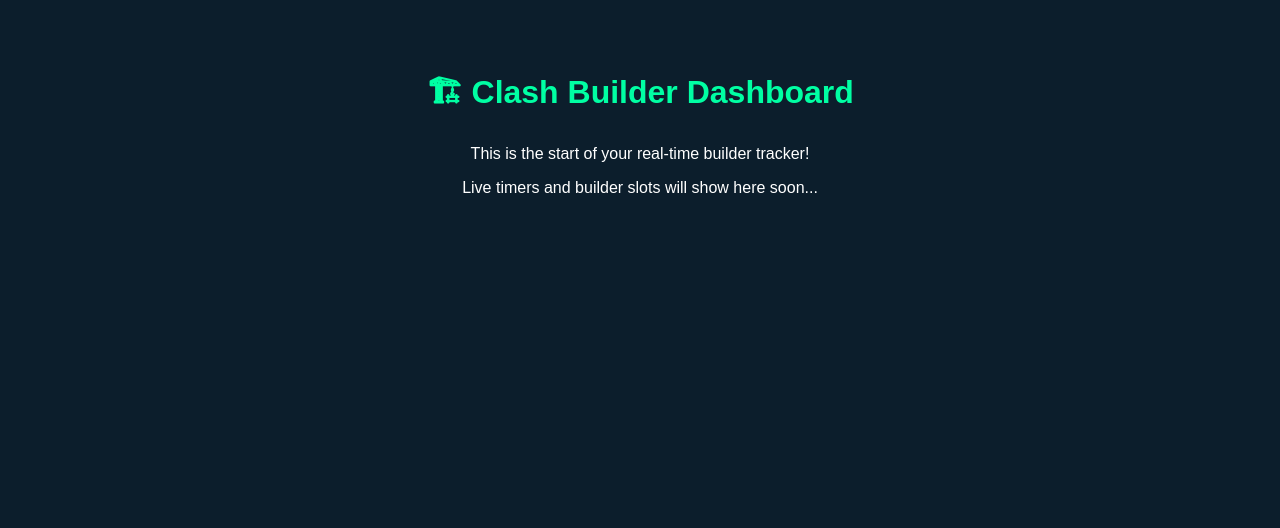
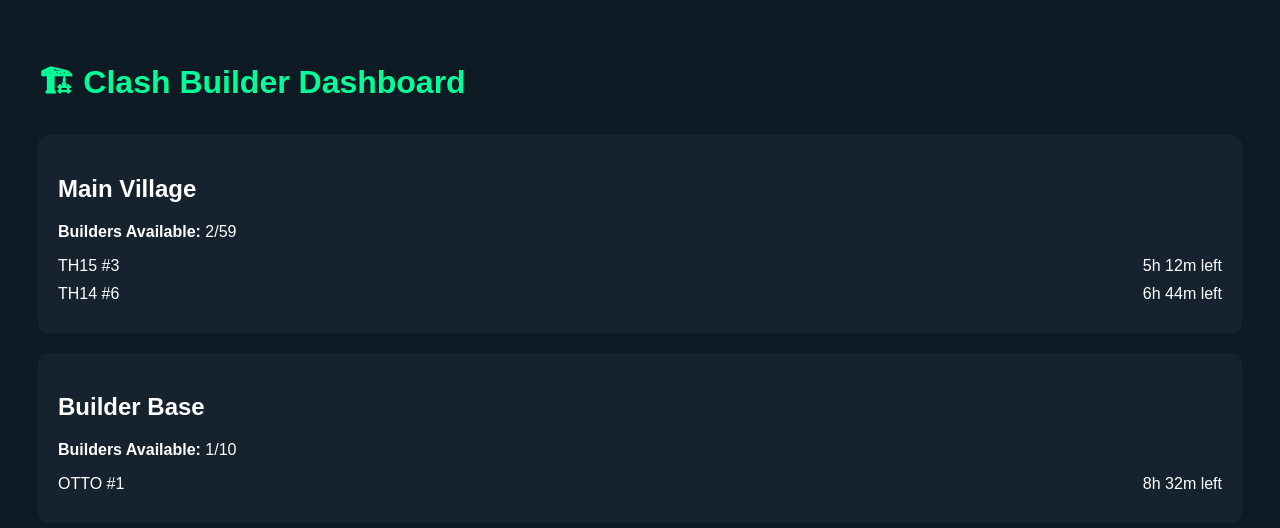
Before and after one commit to COCUSERDASH/clash-dashboard, a plain HTML site: page index.html in a window 1280 px wide. Drawn offline with Linux system fonts and the light colour scheme.

Commit message:
Update index.html

```diff
--- a/index.html
+++ b/index.html
@@ -1,24 +1,49 @@
 <!DOCTYPE html>
-<html>
+<html lang="en">
 <head>
-    <title>My Clash Dashboard</title>
-    <meta charset="UTF-8" />
+  <meta charset="UTF-8">
+  <title>Clash Builder Dashboard</title>
   <style>
     body {
       font-family: Arial, sans-serif;
-        background-color: #0c1e2c;
+      background-color: #0e1a24;
       color: #ffffff;
-        text-align: center;
-        padding: 40px;
+      padding: 30px;
     }
     h1 {
-        color: #00ffa3;
+      color: #00ff99;
+    }
+    .section {
+      margin-top: 20px;
+      padding: 20px;
+      background: #16222e;
+      border-radius: 10px;
+    }
+    .timer-row {
+      margin-bottom: 10px;
+      display: flex;
+      justify-content: space-between;
     }
   </style>
 </head>
 <body>
   <h1>🏗 Clash Builder Dashboard</h1>
-    <p>This is the start of your real-time builder tracker!</p>
-    <p>Live timers and builder slots will show here soon...</p>
+
+  <div class="section">
+    <h2>Main Village</h2>
+    <p><strong>Builders Available:</strong> <span id="main-count">2/59</span></p>
+    <div id="main-timers">
+      <div class="timer-row"><span>TH15 #3</span><span>5h 12m left</span></div>
+      <div class="timer-row"><span>TH14 #6</span><span>6h 44m left</span></div>
+    </div>
+  </div>
+
+  <div class="section">
+    <h2>Builder Base</h2>
+    <p><strong>Builders Available:</strong> <span id="bb-count">1/10</span></p>
+    <div id="bb-timers">
+      <div class="timer-row"><span>OTTO #1</span><span>8h 32m left</span></div>
+    </div>
+  </div>
 </body>
 </html>
```
Lines whose indentation alone changed are shown as unchanged.
